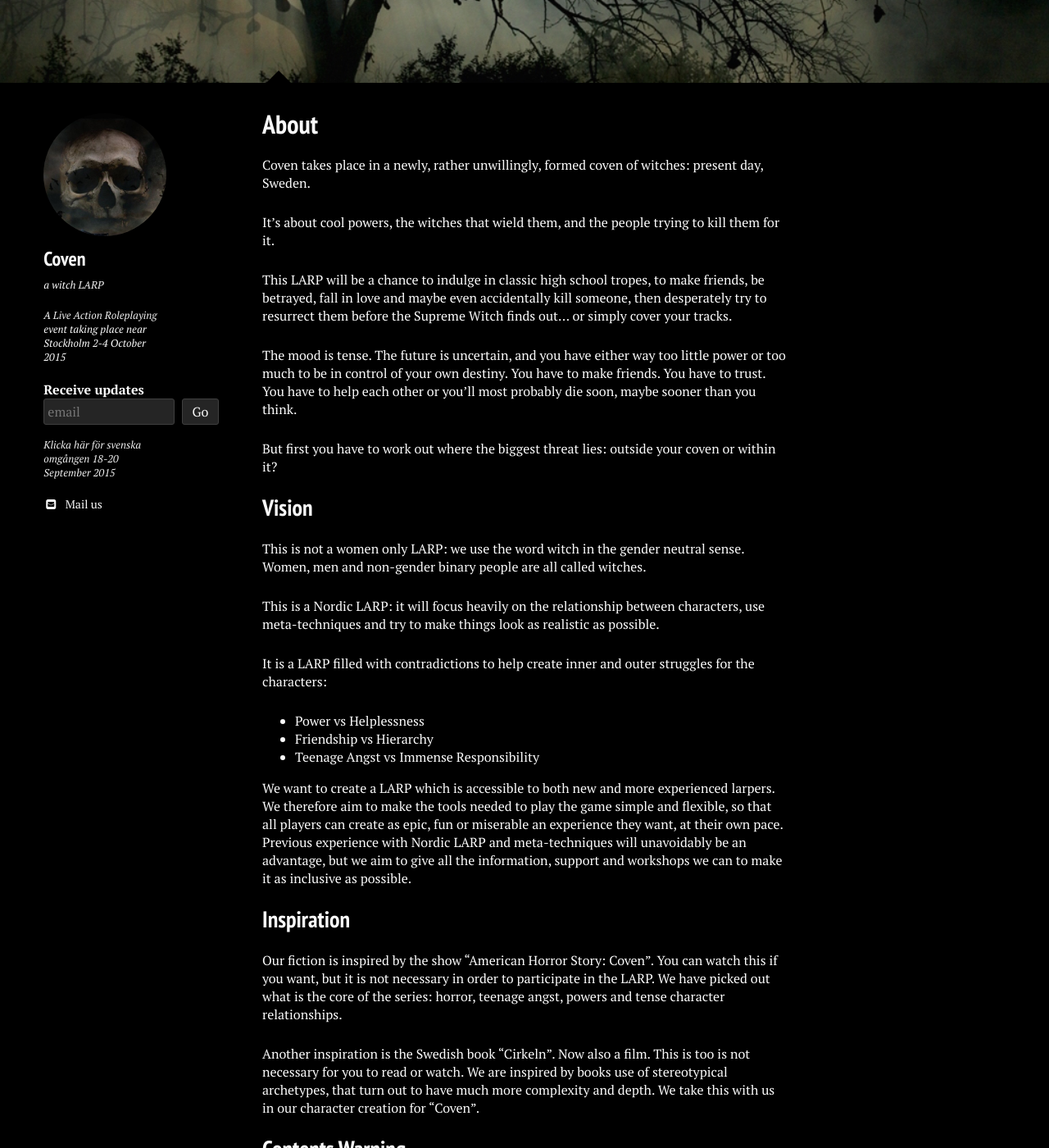
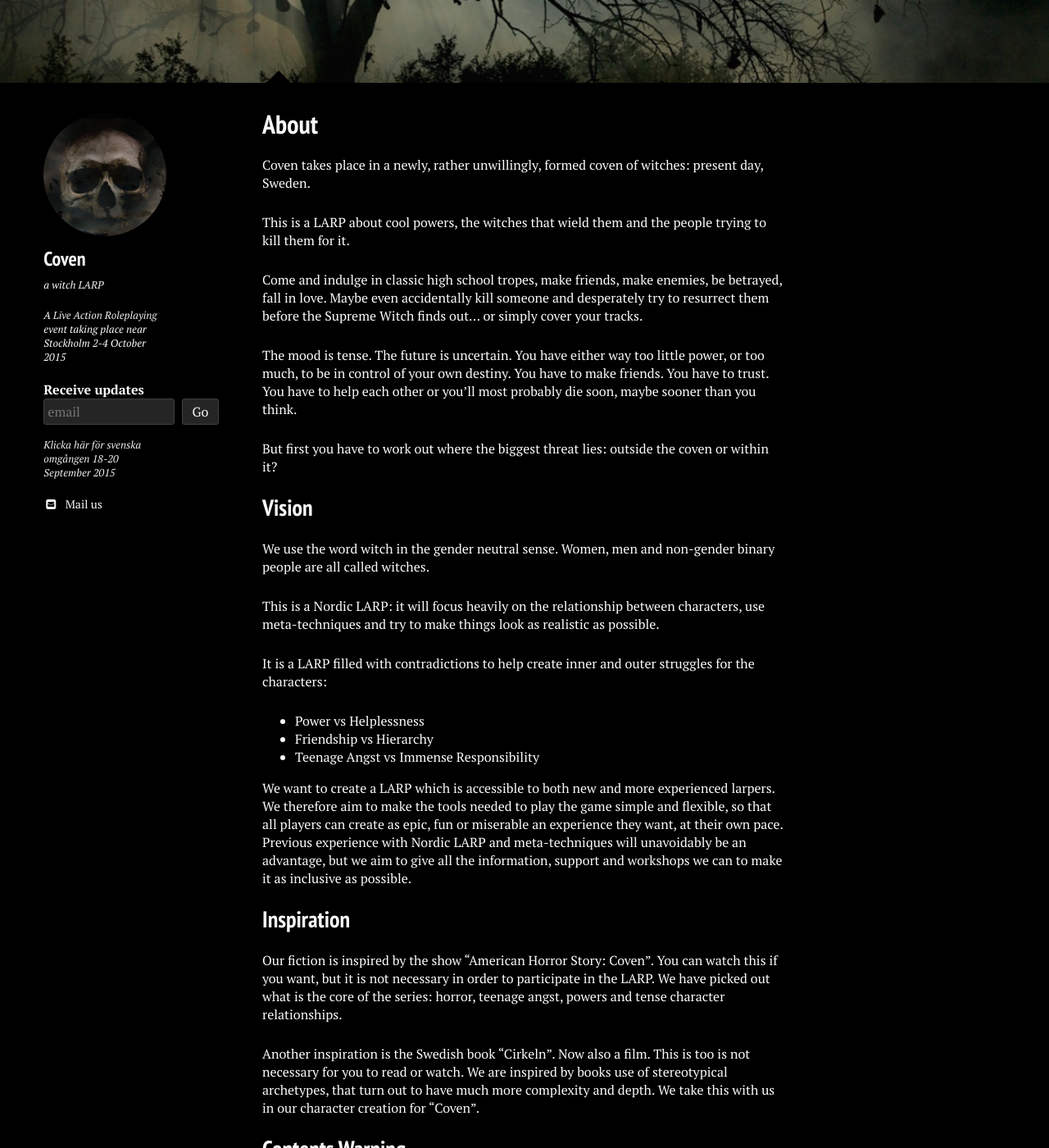
Before and after one commit to stanislavb/en.coven.nu, a Jekyll site: the page built from about/index.md, in a window 1280 px wide and 1400 px high, scrolled down 389 px. Shown: the whole window at 82% size. Built offline with Jekyll 4.4.1, drawn with Linux system fonts in a browser that asks for light colours; nearby versions of some CDN libraries; some of the changed text lies outside the part shown.

Commit message:
Update index.md

```diff
--- a/about/index.md
+++ b/about/index.md
@@ -20,17 +20,17 @@ image:
 
 Coven takes place in a newly, rather unwillingly, formed coven of witches: present day, Sweden.
 
-It’s about cool powers, the witches that wield them, and the people trying to kill them for it.
+This is a LARP about cool powers, the witches that wield them and the people trying to kill them for it.
 
-This LARP will be a chance to indulge in classic high school tropes, to make friends, be betrayed, fall in love and maybe even accidentally kill someone, then desperately try to resurrect them before the Supreme Witch finds out... or simply cover your tracks.
+Come and indulge in classic high school tropes, make friends, make enemies, be betrayed, fall in love. Maybe even accidentally kill someone and desperately try to resurrect them before the Supreme Witch finds out... or simply cover your tracks.
 
-The mood is tense. The future is uncertain, and you have either way too little power or too much to be in control of your own destiny. You have to make friends. You have to trust. You have to help each other or you’ll most probably die soon, maybe sooner than you think.
+The mood is tense. The future is uncertain. You have either way too little power, or too much, to be in control of your own destiny. You have to make friends. You have to trust. You have to help each other or you’ll most probably die soon, maybe sooner than you think.
 
-But first you have to work out where the biggest threat lies: outside your coven or within it?
+But first you have to work out where the biggest threat lies: outside the coven or within it?
 
 ## Vision
 
-This is not a women only LARP: we use the word witch in the gender neutral sense. Women, men and non-gender binary people are all called witches.
+We use the word witch in the gender neutral sense. Women, men and non-gender binary people are all called witches.
 
 This is a Nordic LARP: it will focus heavily on the relationship between characters, use meta-techniques and try to make things look as realistic as possible.
 
```
Also changed, not shown: other parts of about/index.md (+1 -1 lines).
